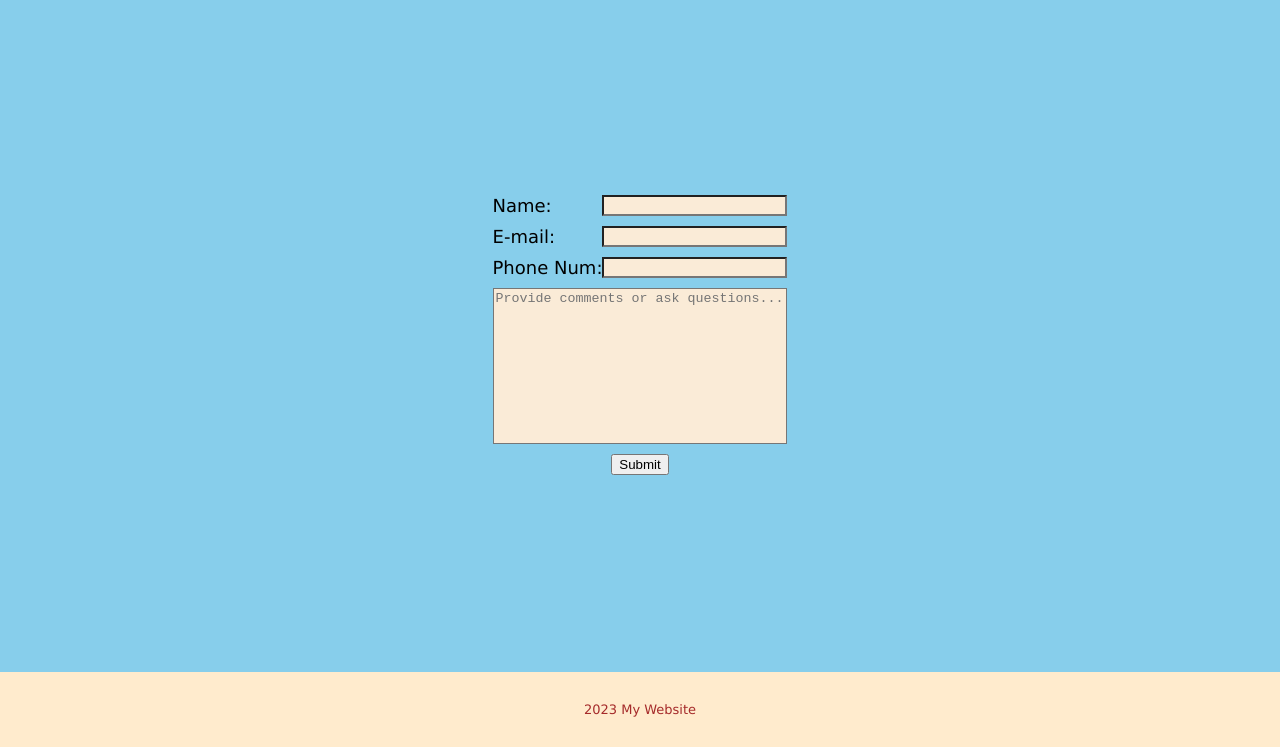
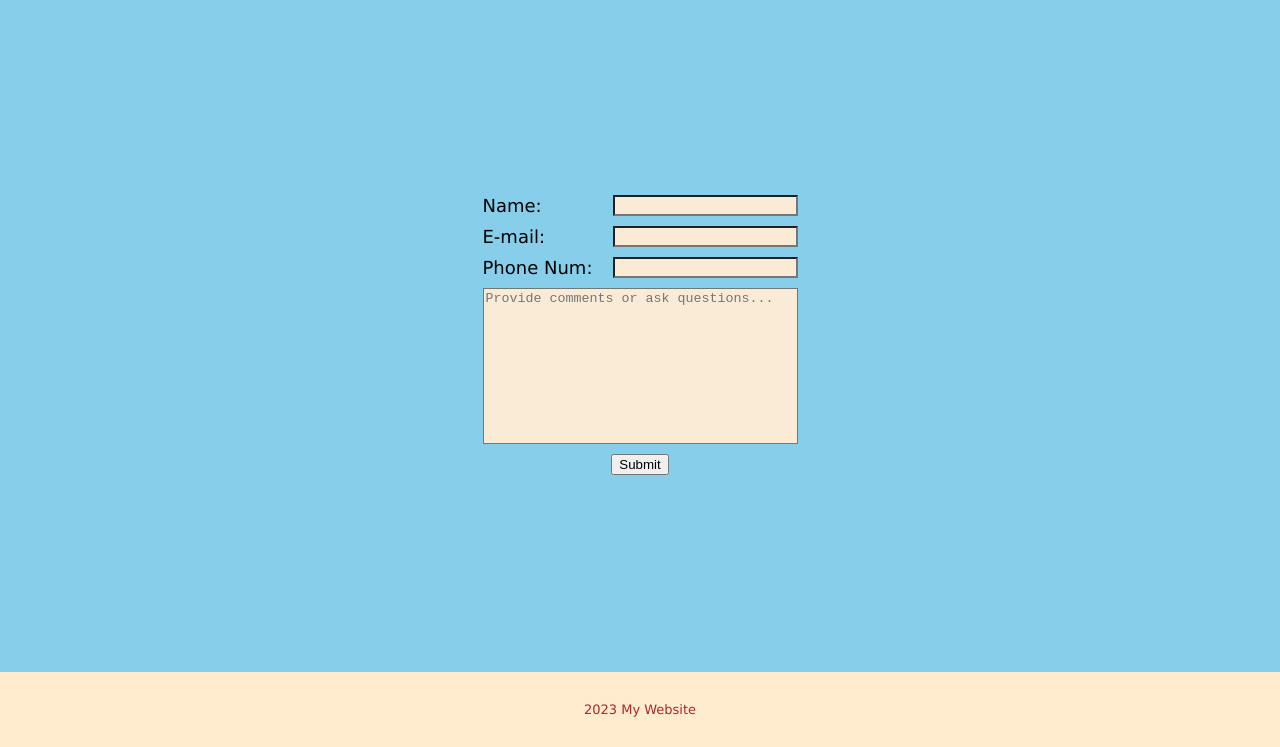
Before and after one commit to mrico417/personal_site, a plain HTML site: page contact.html in a window 1280 px wide. Shown: the part 53-800 px from the top of the page. Drawn offline with Linux system fonts and the light colour scheme.

Commit message:
icreased first column width to 130px (from 125px)

```diff
--- a/contact.css
+++ b/contact.css
@@ -1,6 +1,6 @@
 .contact-form {
     display: grid;
-    grid-template-columns: 125gpx 1fr;
+    grid-template-columns: 130px 1fr;
 
 }
 
```
